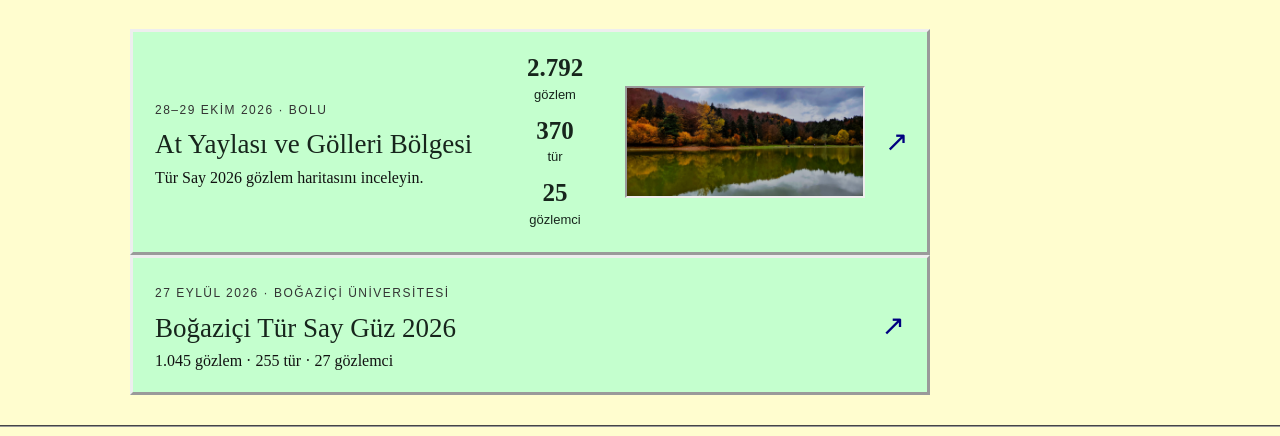
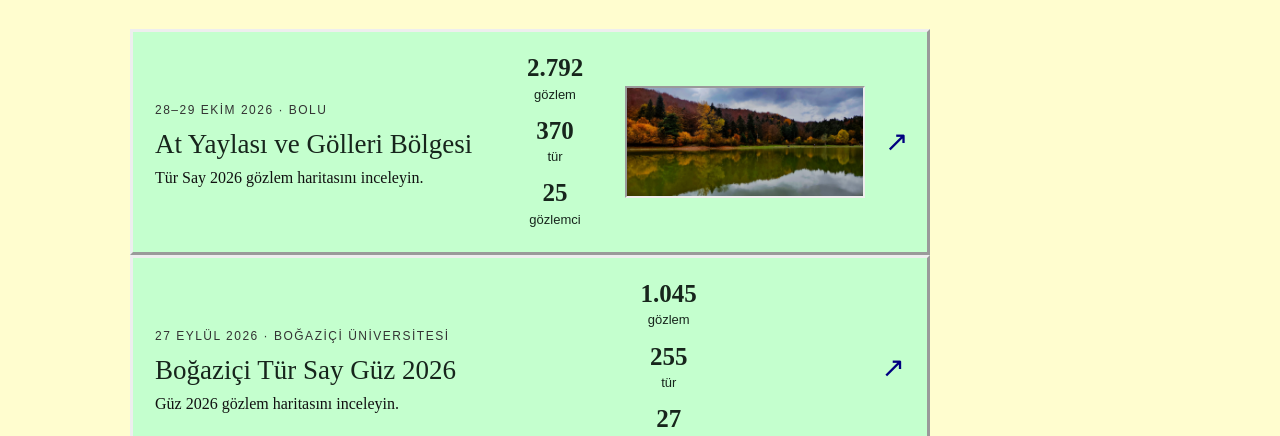
Before and after one commit to meaglinumut/funginuri, a plain HTML site: page index.html in a window 1280 px wide. Shown: the part 311-747 px from the top of the page. Drawn offline with Linux system fonts and the light colour scheme.

Commit message:
Update index.html

```diff
--- a/index.html
+++ b/index.html
@@ -36,7 +36,7 @@
 
   <span class="card-arrow" aria-hidden="true">↗</span>
 </a>
-<a class="event-card" href="guz-2026/"><div><span class="eyebrow">27 EYLÜL 2026 · BOĞAZİÇİ ÜNİVERSİTESİ</span><h2>Boğaziçi Tür Say Güz 2026</h2><p>1.045 gözlem · 255 tür · 27 gözlemci</p></div><span class="card-arrow" aria-hidden="true">↗</span></a>
+ <a class="event-card" href="guz-2026/">    <div class="bolu-home-description">     <span class="eyebrow">27 EYLÜL 2026 · BOĞAZİÇİ ÜNİVERSİTESİ</span>     <h2>Boğaziçi Tür Say Güz 2026</h2>     <p>Güz 2026 gözlem haritasını inceleyin.</p>   </div>    <div class="bolu-home-numbers">     <div><strong>1.045</strong><span>gözlem</span></div>     <div><strong>255</strong><span>tür</span></div>     <div><strong>27</strong><span>gözlemci</span></div>   </div>    <span class="card-arrow" aria-hidden="true">↗</span>  </a>
 </section>
 
 
```
